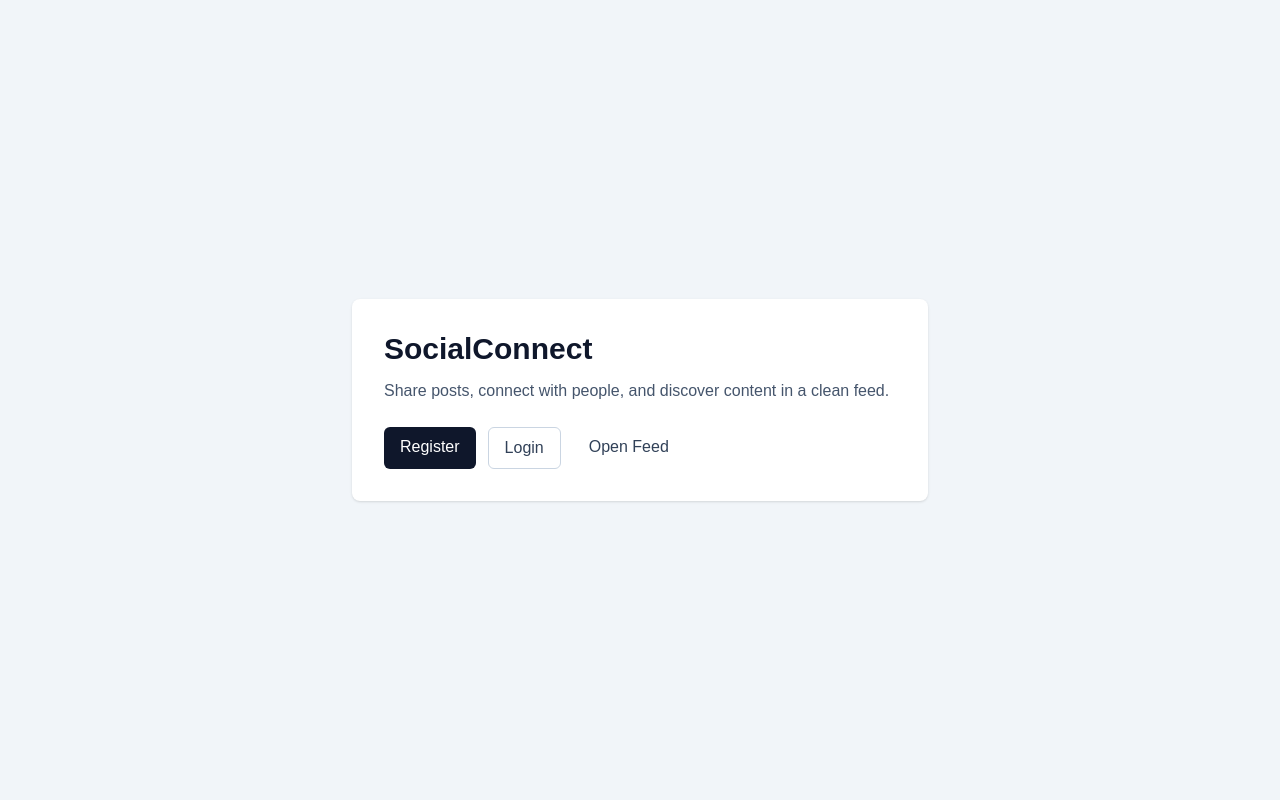
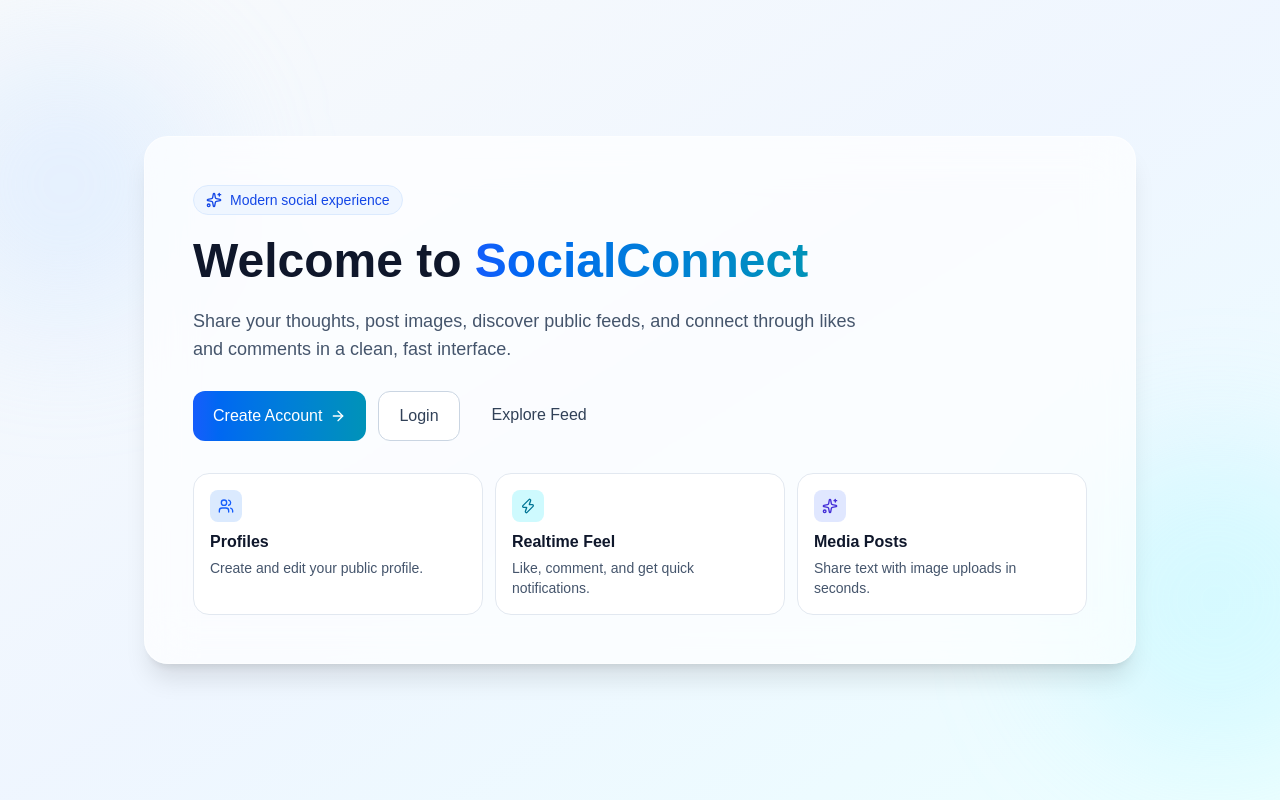
Before and after one commit to srinathk442/Social-Connect, a Next.js app: page / in a window 1280 px wide. Built offline with nearby package versions, Linux system fonts and the light colour scheme.

Commit message:
Updated UI

```diff
--- a/app/api/feed/route.ts
+++ b/app/api/feed/route.ts
@@ -24,10 +24,35 @@ export async function GET(request: Request) {
     return NextResponse.json({ error: error.message }, { status: 500 });
   }
 
+  const posts = data ?? [];
+  const authorIds = Array.from(new Set(posts.map((post) => post.author))).filter(Boolean);
+
+  let usernameMap: Record<string, string> = {};
+  if (authorIds.length > 0) {
+    const { data: users, error: usersError } = await supabaseAdmin
+      .from("users")
+      .select("id, username")
+      .in("id", authorIds);
+
+    if (usersError) {
+      return NextResponse.json({ error: usersError.message }, { status: 500 });
+    }
+
+    usernameMap = (users ?? []).reduce<Record<string, string>>((acc, user) => {
+      acc[user.id] = user.username;
+      return acc;
+    }, {});
+  }
+
+  const feed = posts.map((post) => ({
+    ...post,
+    author_username: usernameMap[post.author] ?? "user",
+  }));
+
   return NextResponse.json({
     page: safePage,
     limit: safeLimit,
     total: count ?? 0,
-    feed: data ?? [],
+    feed,
   });
 }
--- a/app/page.tsx
+++ b/app/page.tsx
@@ -1,31 +1,77 @@
 import Link from "next/link";
+import { ArrowRight, Sparkles, Users, Zap } from "lucide-react";
 
 export default function Home() {
   return (
-    <div className="flex min-h-screen items-center justify-center bg-slate-100">
-      <main className="w-full max-w-xl rounded-lg bg-white p-8 shadow-sm">
-        <h1 className="text-3xl font-bold text-slate-900">SocialConnect</h1>
-        <p className="mt-3 text-slate-600">
-          Share posts, connect with people, and discover content in a clean feed.
+    <div className="relative min-h-screen overflow-hidden bg-gradient-to-br from-slate-50 via-blue-50 to-cyan-50">
+      <div className="pointer-events-none absolute -left-20 top-10 h-72 w-72 rounded-full bg-blue-200/30 blur-3xl" />
+      <div className="pointer-events-none absolute -right-24 bottom-10 h-80 w-80 rounded-full bg-cyan-200/30 blur-3xl" />
+
+      <main className="mx-auto flex min-h-screen w-full max-w-5xl items-center px-4 py-12">
+        <section className="w-full rounded-3xl border border-white/50 bg-white/70 p-8 shadow-xl backdrop-blur-xl md:p-12">
+          <div className="mb-4 inline-flex items-center gap-2 rounded-full border border-blue-100 bg-blue-50 px-3 py-1 text-sm text-blue-700">
+            <Sparkles className="h-4 w-4" />
+            Modern social experience
+          </div>
+
+          <h1 className="text-4xl font-bold leading-tight text-slate-900 md:text-5xl">
+            Welcome to{" "}
+            <span className="bg-gradient-to-r from-blue-600 to-cyan-600 bg-clip-text text-transparent">
+              SocialConnect
+            </span>
+          </h1>
+
+          <p className="mt-4 max-w-2xl text-lg text-slate-600">
+            Share your thoughts, post images, discover public feeds, and connect through likes
+            and comments in a clean, fast interface.
           </p>
 
-        <div className="mt-6 flex gap-3">
+          <div className="mt-7 flex flex-wrap gap-3">
             <Link
               href="/register"
-            className="rounded-md bg-slate-900 px-4 py-2 text-white hover:bg-slate-700"
+              className="inline-flex items-center gap-2 rounded-xl bg-gradient-to-r from-blue-600 to-cyan-600 px-5 py-3 font-medium text-white transition-all duration-300 hover:scale-[1.02] hover:shadow-lg"
             >
-            Register
+              Create Account
+              <ArrowRight className="h-4 w-4" />
             </Link>
             <Link
               href="/login"
-            className="rounded-md border border-slate-300 px-4 py-2 text-slate-700 hover:bg-slate-50"
+              className="rounded-xl border border-slate-300 bg-white px-5 py-3 font-medium text-slate-700 transition-all duration-300 hover:bg-slate-50"
             >
               Login
             </Link>
-          <Link href="/feed" className="rounded-md px-4 py-2 text-slate-700 hover:bg-slate-50">
-            Open Feed
+            <Link
+              href="/feed"
+              className="rounded-xl px-5 py-3 font-medium text-slate-700 transition-all duration-300 hover:bg-slate-100"
+            >
+              Explore Feed
             </Link>
           </div>
+
+          <div className="mt-8 grid gap-3 md:grid-cols-3">
+            <div className="rounded-2xl border border-slate-200 bg-white p-4">
+              <div className="mb-2 inline-flex rounded-lg bg-blue-100 p-2 text-blue-600">
+                <Users className="h-4 w-4" />
+              </div>
+              <h3 className="font-semibold text-slate-900">Profiles</h3>
+              <p className="mt-1 text-sm text-slate-600">Create and edit your public profile.</p>
+            </div>
+            <div className="rounded-2xl border border-slate-200 bg-white p-4">
+              <div className="mb-2 inline-flex rounded-lg bg-cyan-100 p-2 text-cyan-700">
+                <Zap className="h-4 w-4" />
+              </div>
+              <h3 className="font-semibold text-slate-900">Realtime Feel</h3>
+              <p className="mt-1 text-sm text-slate-600">Like, comment, and get quick notifications.</p>
+            </div>
+            <div className="rounded-2xl border border-slate-200 bg-white p-4">
+              <div className="mb-2 inline-flex rounded-lg bg-indigo-100 p-2 text-indigo-700">
+                <Sparkles className="h-4 w-4" />
+              </div>
+              <h3 className="font-semibold text-slate-900">Media Posts</h3>
+              <p className="mt-1 text-sm text-slate-600">Share text with image uploads in seconds.</p>
+            </div>
+          </div>
+        </section>
       </main>
     </div>
   );
--- a/package.json
+++ b/package.json
@@ -3,7 +3,7 @@
   "version": "0.1.0",
   "private": true,
   "scripts": {
-    "dev": "next dev",
+    "dev": "next dev . --webpack",
     "build": "next build",
     "start": "next start",
     "lint": "eslint"
```
Also changed, not shown: app/feed/page.tsx (+128 -41 lines). Lines whose indentation alone changed are shown as unchanged.
